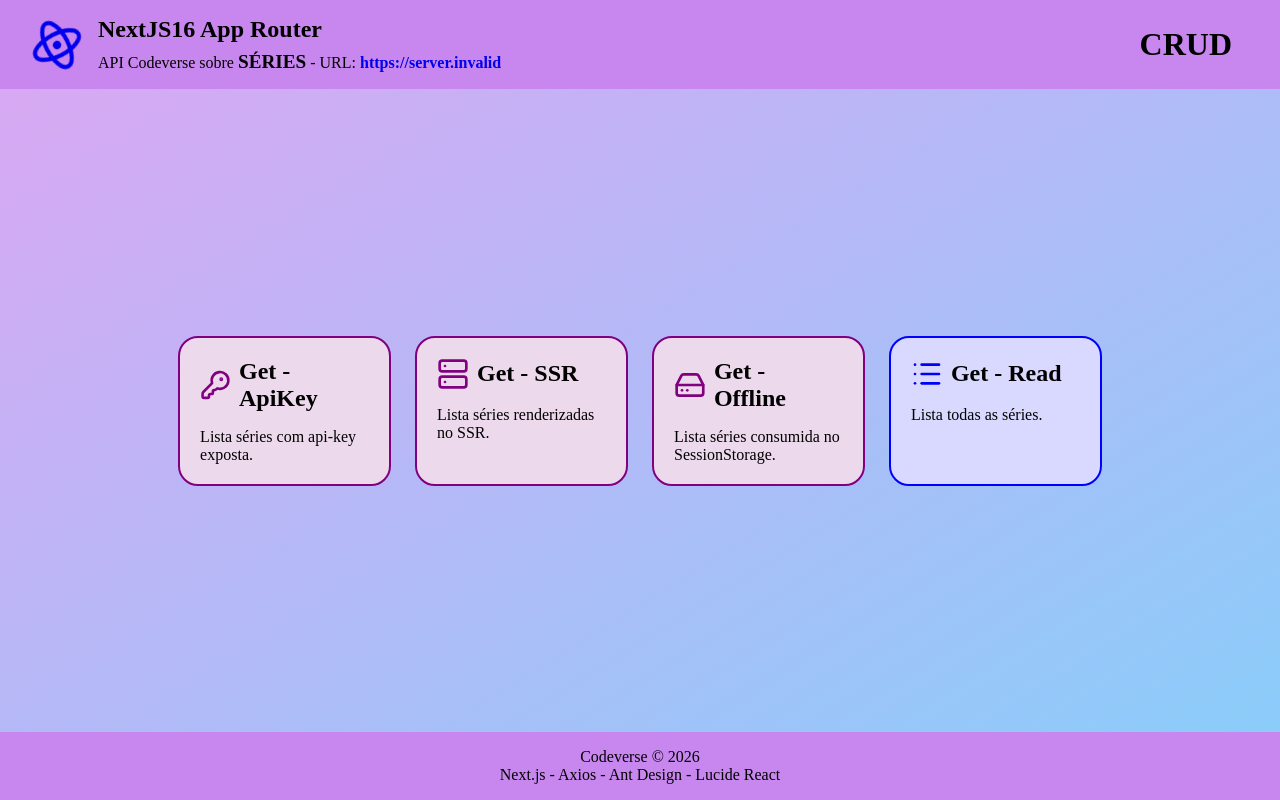
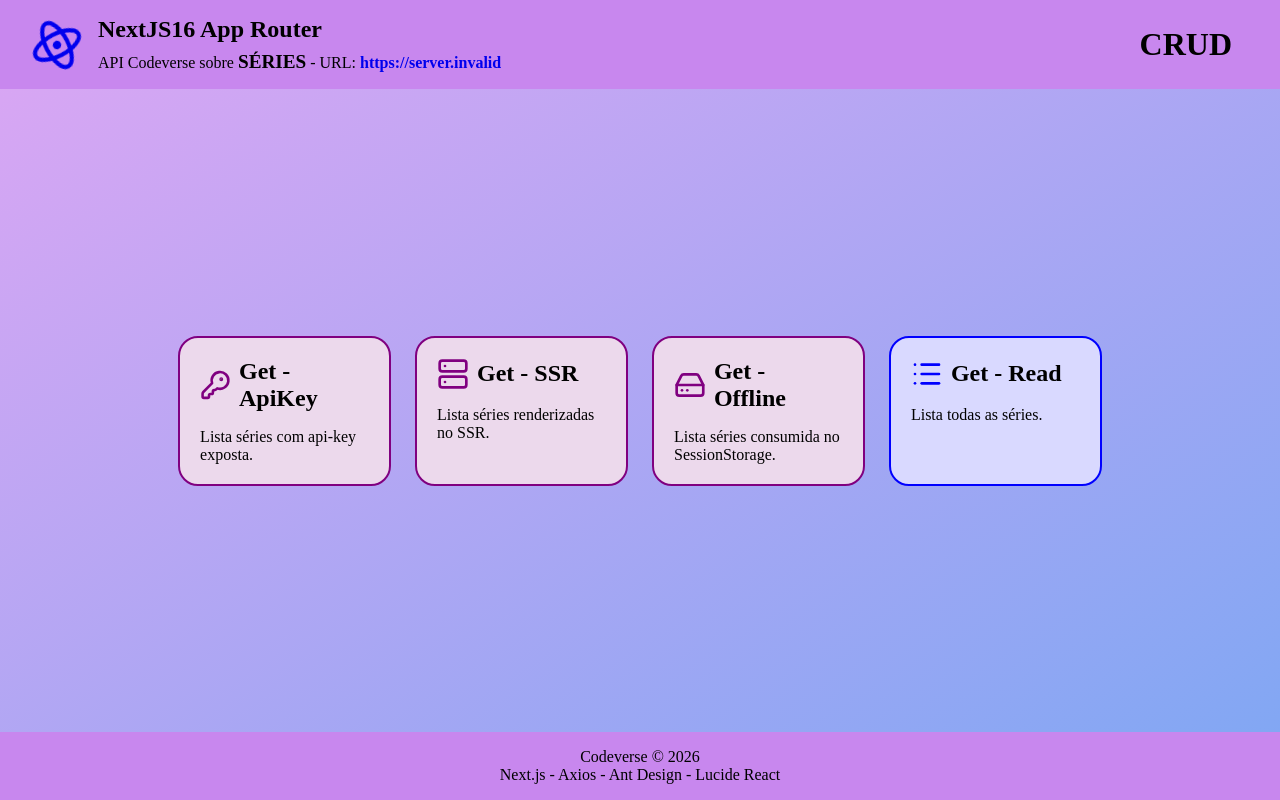
Before and after one commit to biamiotto/template-next, a Next.js app: page / in a window 1280 px wide. Built offline with nearby package versions, Linux system fonts and the light colour scheme; no server answers; what @ant-design/nextjs-registry would draw is missing.

Commit message:
arruma as cores

```diff
--- a/src/app/globals.css
+++ b/src/app/globals.css
@@ -8,7 +8,7 @@ body {
     min-height: 100vh;
     display: flex;
     flex-direction: column;
-    background: linear-gradient(to bottom right, rgb(221, 166, 243), lightskyblue);
+    background: linear-gradient(to bottom right, rgb(221, 166, 243), rgb(126, 167, 243));
 }
 
 main {
```
